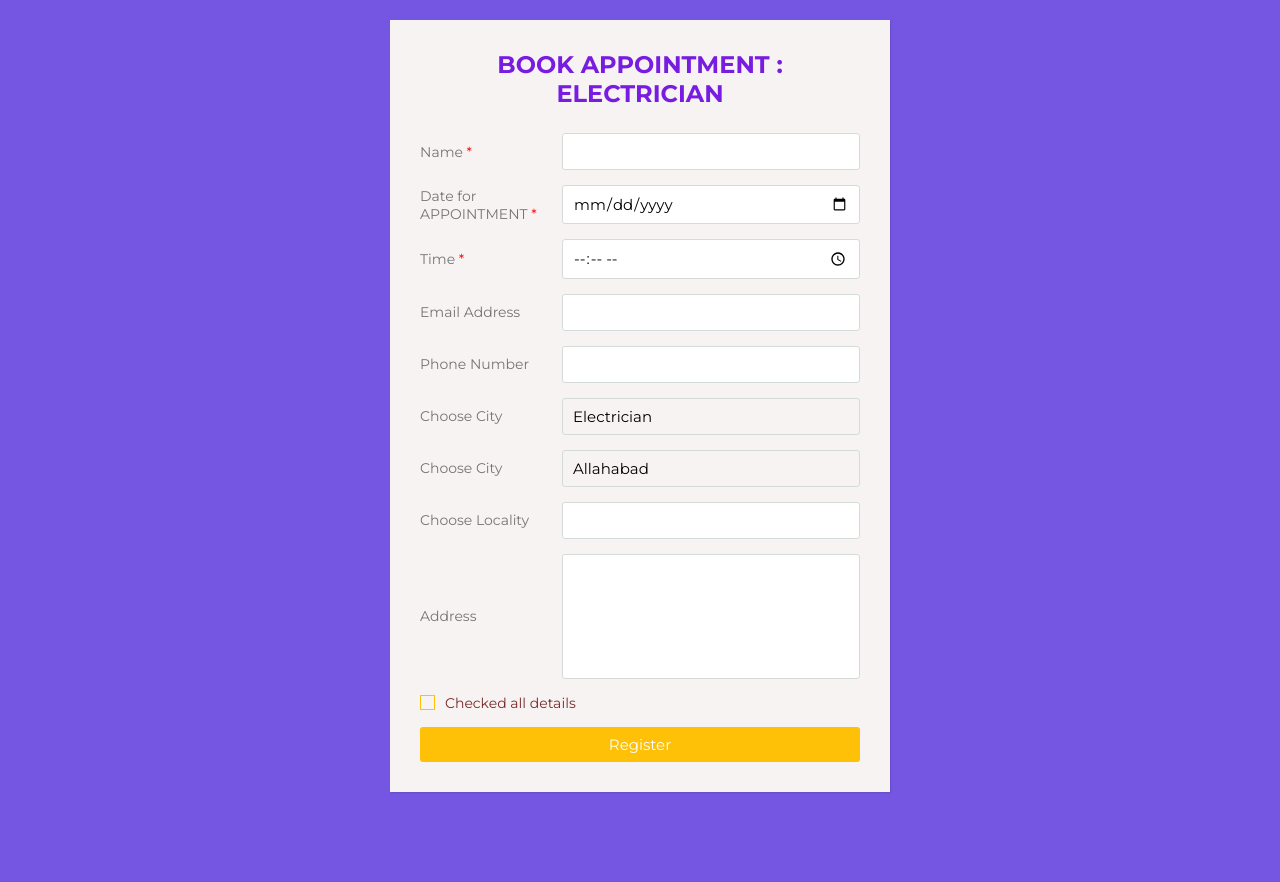
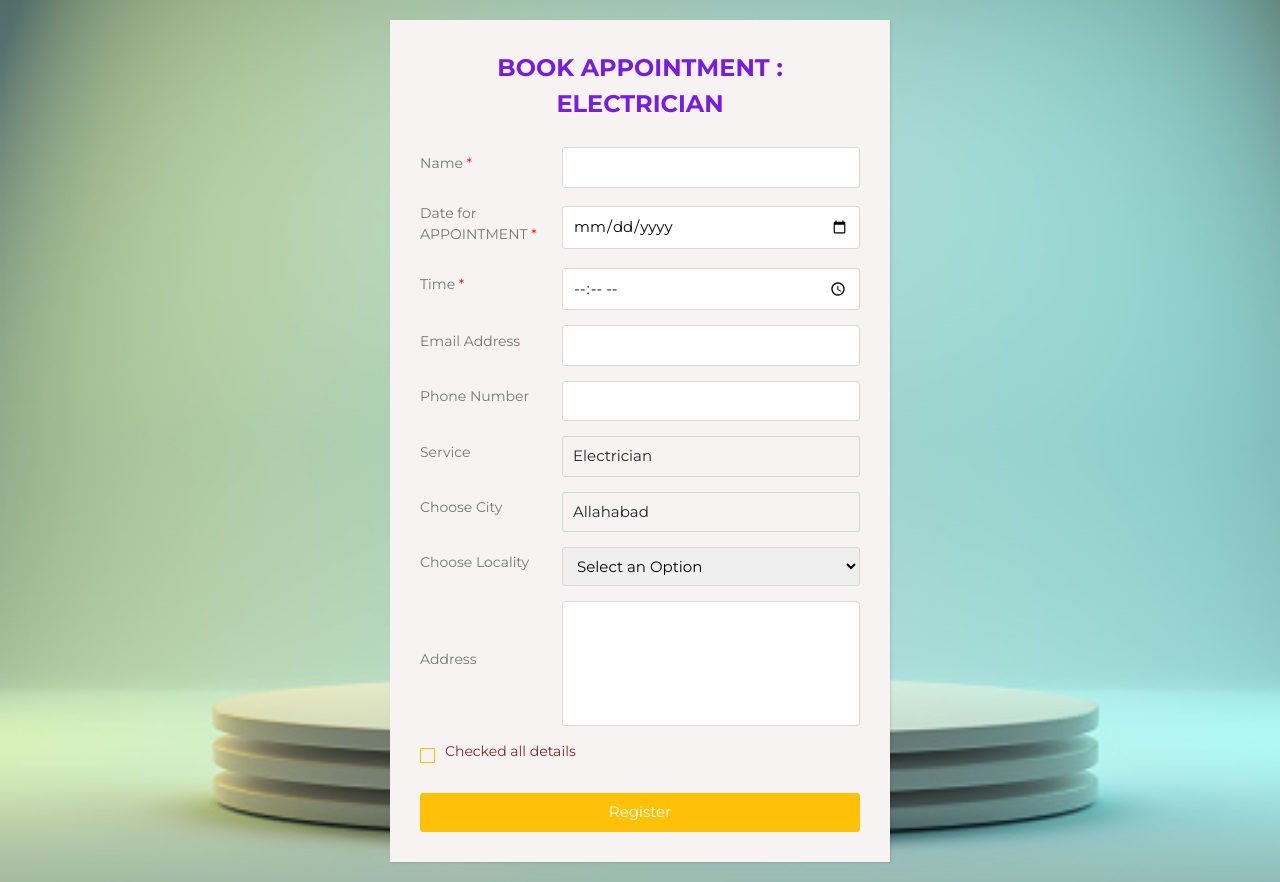
Before and after one commit to AdarshShukla1001/ginieman, a Django app: page /booking/2 in a window 1280 px wide. Before the commit the page ends 793 px from the top, so only its background shows below. Run offline with Django 3.2, Linux system fonts and the light colour scheme; data comes from the database, SQL or seed files in the repository; both versions use the stored data as it was after the commit; some libraries are stand-ins or nearby versions.

Commit message:
We have done forms system no need email sender

```diff
--- a/service/models.py
+++ b/service/models.py
@@ -1,3 +1,4 @@
+
 from django.db import models
 
 
@@ -13,7 +14,26 @@ class Service(models.Model):
     def __str__(self):
         return self.service_name
 
-# class Orders(models.Model):
+class Orders(models.Model):
+    order_id = models.AutoField(primary_key=True)
+    name=models.CharField(max_length=100)
+
+    service_name=models.CharField(max_length=200)
+    email=models.CharField(max_length=300,null=True)
+
+    number=models.IntegerField()
+    locality=models.CharField(max_length=100)
+    address=models.TextField()
+    date=models.DateField(null=True, blank=True,default='')
+    time=models.TimeField(null=True, blank=True,default='')
+    date_ordered = models.DateTimeField(auto_now=True)
+
+
+
+
+
+
+
 
 
 
--- a/service/urls.py
+++ b/service/urls.py
@@ -4,7 +4,7 @@ from . import views
 urlpatterns = [
     path("", views.index, name="Home"),
     path("booking/<int:myid>",views.form,name='form'),
-    path("success/",views.message,name="message")
+    path("success/<int:myid>",views.message,name="message"),
     # path("handlerequest/", views.handlerequest, name="HandleRequest"),
 
 ]
--- a/service/views.py
+++ b/service/views.py
@@ -1,9 +1,11 @@
+from django.db.models.fields import NullBooleanField
 from django.http.request import HttpRequest
 from django.http.response import HttpResponse
 from django.shortcuts import render
+import datetime
 
 # from ginieman import service
-from .models import Service
+from .models import Service,Orders
 
 # Create your views here.
 def index(request):
@@ -20,5 +22,22 @@ def form(request,myid):
     # return HttpResponse("form")
     return render(request,"order.html",{'service':service[0]})
 
-def message(request):
-    return HttpResponse("message")
+def message(request,myid):
+    if request.method=="POST":
+        service=Service.objects.filter(service_id=myid)
+        name = request.POST.get('name', '')
+        # service_name = request.POST.get('service_name', '')
+        email = request.POST.get('email', '')
+        address = request.POST.get('address', '')
+        service_name=service[0].service_name
+        # print(service_name)
+        number = request.POST.get('number', '')
+        locality=request.POST.get('locality','')
+        date=request.POST.get('date')
+        time=request.POST.get('time')
+
+        order = Orders(name=name, email=email, service_name=service_name,number=number,locality=locality,address=address,date=date,time=time)
+        order.save()
+        return HttpResponse("message")
+
+    return HttpResponse('Failed')
--- a/templates/index.html
+++ b/templates/index.html
@@ -14,6 +14,7 @@
     <!-- Bootstrap core CSS -->
     <link href="{% static 'vendor/bootstrap/css/bootstrap.min.css' %}" rel="stylesheet">
     <style>
+
       #logo-man{
         padding:10px;
       }
@@ -35,7 +36,7 @@ https://templatemo.com/tm-546-sixteen-clothing
 
   </head>
 
-  <body>
+  <body >
 
     <!-- ***** Preloader Start ***** -->
     <div id="preloader">
--- a/templates/order.html
+++ b/templates/order.html
@@ -1,8 +1,13 @@
-<!DOCTYPE html>
-<html lang="en">
-  <head>
-    <meta charset="UTF-8" />
-    <meta name="viewport" content="width=device-width, initial-scale=1.0" />
+    <!doctype html>
+    <html lang="en">
+      <head>
+        <!-- Required meta tags -->
+        <meta charset="utf-8">
+        <meta name="viewport" content="width=device-width, initial-scale=1, shrink-to-fit=no">
+
+        <!-- Bootstrap CSS -->
+        <link rel="stylesheet" href="https://maxcdn.bootstrapcdn.com/bootstrap/4.0.0/css/bootstrap.min.css" integrity="sha384-Gn5384xqQ1aoWXA+058RXPxPg6fy4IWvTNh0E263XmFcJlSAwiGgFAW/dAiS6JXm" crossorigin="anonymous">
+
     <title>Registration Form</title>
     <!-- <link rel="stylesheet" href="styles.css"> -->
     <style>
@@ -183,6 +188,15 @@
         border-radius: 3px;
         outline: none;
       }
+      body{
+        background-image: url('/media/form_back.jpg');"
+        background-color: #cccccc; /* Used if the image is unavailable */
+
+        background-position: center; /* Center the image */
+        background-repeat: no-repeat; /* Do not repeat the image */
+        background-size: cover; /* Resize the background image to cover the entire container */
+
+      }
 
       .wrapper .form .inputfield .btn:hover {
         background: #ffd658;
@@ -211,22 +225,25 @@
       }
     </style>
   </head>
-  <body>
+  <body style="background-image: url('/media/form_back.jpg');">
     <div class="wrapper">
       <div class="title">BOOK APPOINTMENT : {{service.service_name}}</div>
+      <form method="post" action="/success/{{service.service_id}}">
+        {% comment %} method="post" action="/shop/checkout/" {% endcomment %}
+        {% csrf_token %}
       <div class="form">
         <div class="inputfield" required>
           <label class="required">Name</label>
-          <input type="text" class="input" />
+          <input type="text" class="input" name="name" />
         </div>
         <div class="inputfield" required>
-          <label class="required">Date for APPOINTMENT</label>
+          <label class="required" required>Date for APPOINTMENT</label>
           {% comment %} <input type="text" class="input" /> {% endcomment %}
-          <input type="date" class="input"/>
+          <input type="date" class="input" name='date' required/>
         </div>
         <div class="inputfield" required>
-          <label class="required">Time</label>
-          <input type="time" class="input" />
+          <label class="required" >Time</label>
+          <input type="time" class="input" name='time' required/>
         </div>
 
         {% comment %} <div class="inputfield">
@@ -235,7 +252,7 @@
         </div> {% endcomment %}
         <div class="inputfield">
           <label>Email Address</label>
-          <input type="Email" class="input" >
+          <input type="Email" class="input" name="email" >
         </div>
         <div class="inputfield">
           <label>Phone Number</label>
@@ -244,13 +261,14 @@
             class="input"
             min="1000000000"
             max="9999999999"
+            name="number"
           />
         </div>
 
         <div class="inputfield">
-          <label>Choose City</label>
+          <label >Service</label>
           {% comment %} <input type="text" class="input" /> {% endcomment %}
-          <div class="input" >{{service.service_name}}</div>
+          <div class="input" name='{{service.service_name}}'>{{service.service_name}}</div>
         </div>
 
         <div class="inputfield">
@@ -261,11 +279,18 @@
 
         <div class="inputfield">
           <label>Choose Locality</label>
-          <input type="text" class="input" />
+          {% comment %} <input type="text" class="input" /> {% endcomment %}
+          <select id="cars" class="input" name='Locality'>
+            <option value="none" selected disabled hidden required>Select an Option</option>
+            <option value="Shantipuram">Shantipuram</option>
+            <option value="Civil Lines">Civil Lines</option>
+            {% comment %} <option value="">VW</option> {% endcomment %}
+            {% comment %} <option value="audi" selected>Audi</option> {% endcomment %}
+          </select>
         </div>
         <div class="inputfield">
           <label>Address</label>
-          <textarea class="textarea"></textarea>
+          <textarea class="textarea form-control" name='address' required></textarea>
         </div>
         <div class="inputfield terms">
           <label class="check">
@@ -277,7 +302,14 @@
         <div class="inputfield">
           <input type="submit" value="Register" class="btn" />
         </div>
+      </form>
       </div>
     </div>
-  </body>
+
+
+
+    <script src="https://code.jquery.com/jquery-3.2.1.slim.min.js" integrity="sha384-KJ3o2DKtIkvYIK3UENzmM7KCkRr/rE9/Qpg6aAZGJwFDMVNA/GpGFF93hXpG5KkN" crossorigin="anonymous"></script>
+    <script src="https://cdnjs.cloudflare.com/ajax/libs/popper.js/1.12.9/umd/popper.min.js" integrity="sha384-ApNbgh9B+Y1QKtv3Rn7W3mgPxhU9K/ScQsAP7hUibX39j7fakFPskvXusvfa0b4Q" crossorigin="anonymous"></script>
+    <script src="https://maxcdn.bootstrapcdn.com/bootstrap/4.0.0/js/bootstrap.min.js" integrity="sha384-JZR6Spejh4U02d8jOt6vLEHfe/JQGiRRSQQxSfFWpi1MquVdAyjUar5+76PVCmYl" crossorigin="anonymous"></script>
+   </body>
 </html>
```
Also changed, not shown: service/admin.py (+7 -1 lines), db.sqlite3, media/form_back.jpg (added), service/migrations/0006_orders.py (added), service/migrations/0007_orders_date_ordered.py (added), service/migrations/0008_auto_20211216_1245.py (added), service/migrations/0009_auto_20211216_1248.py (added).
